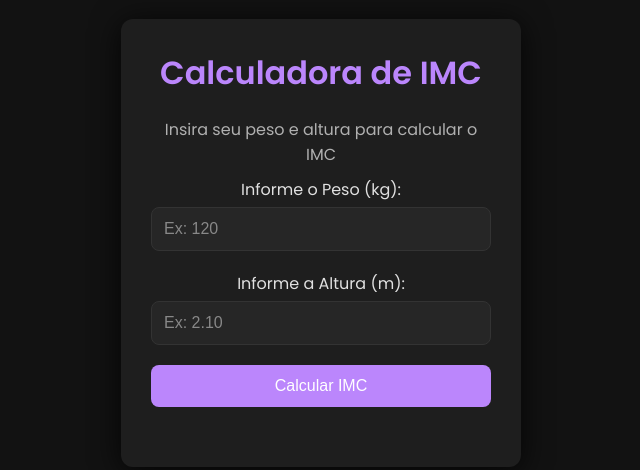
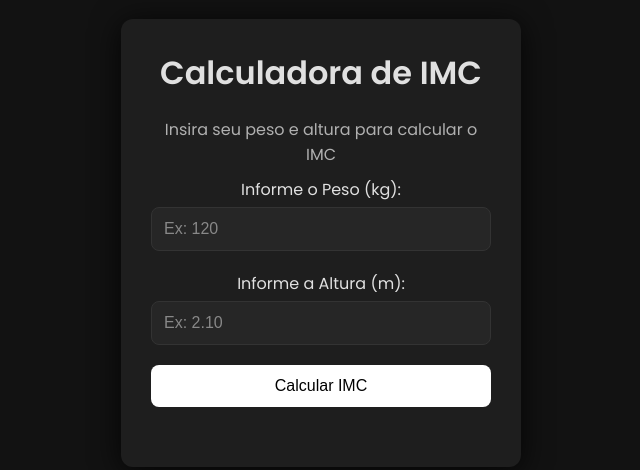
Before and after one commit to HeitorPrados/imc_part2, a plain HTML site: page index.html in a window 1280 px wide. Shown: the part 157-627 px from the top of the page, without its empty margins (319-959 px from the left). Drawn offline with Linux system fonts and the light colour scheme.

Commit message:
Update style.css

```diff
--- a/assets/css/style.css
+++ b/assets/css/style.css
@@ -29,7 +29,7 @@ body {
 h1 {
     font-weight: 600;
     font-size: 2rem;
-    color: #bb86fc;
+    color: #e0e0e0;
     margin-bottom: 20px;
 }
 
@@ -67,13 +67,13 @@ input::placeholder {
 }
 
 input:focus {
-    border-color: #bb86fc;
+    border-color: #e0e0e0;
     box-shadow: 0 0 8px rgba(187, 134, 252, 0.4);
 }
 
 button {
-    background-color: #bb86fc;
-    color: #fff;
+    background-color: #fff;
+    color: #000000;
     padding: 12px 20px;
     font-size: 1rem;
     border: none;
@@ -84,7 +84,7 @@ button {
 }
 
 button:hover {
-    background-color: #9a63d4;
+    background-color: #f8f8f854;
 }
 
 .resultado {
```
